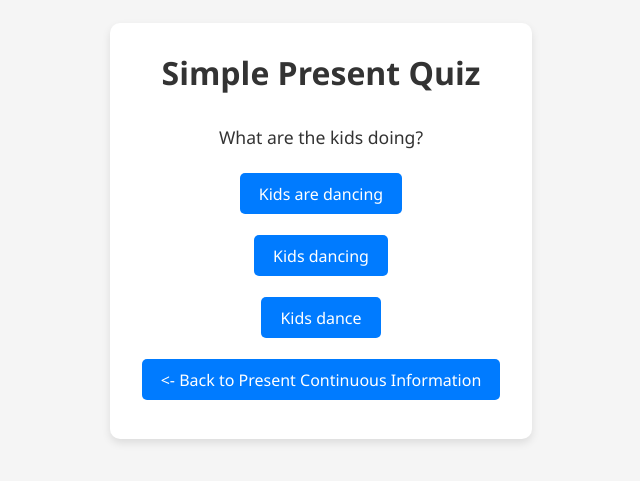
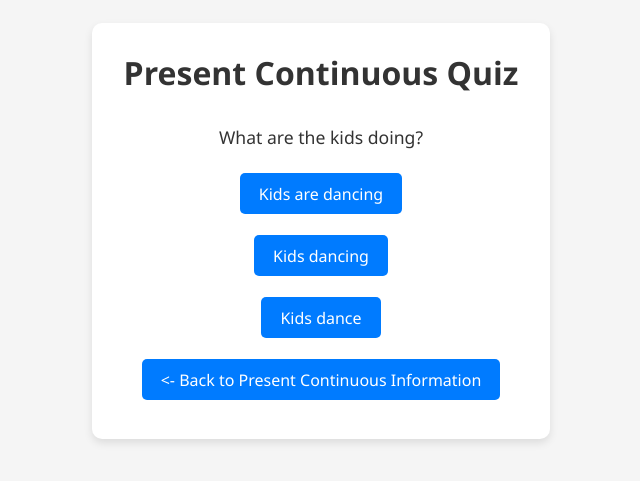
Before and after one commit to leodamac/english-class, a React (Vite) app: page /presentcontinuousquiz in a window 1280 px wide. Shown: the part 169-650 px from the top of the page, without its empty margins (319-959 px from the left). Built offline with nearby package versions, Linux system fonts and the light colour scheme.

Commit message:
Update PresentContinuousQuiz.tsx

```diff
--- a/src/pages/PresentContinuousQuiz/PresentContinuousQuiz.tsx
+++ b/src/pages/PresentContinuousQuiz/PresentContinuousQuiz.tsx
@@ -6,7 +6,7 @@ function PresentContinuousQuiz() {
   const navigate = useNavigate();
   return (
     <main>
-      <h1>Simple Present Quiz</h1>
+      <h1>Present Continuous Quiz</h1>
       <Quiz />
       <p></p>
       <button onClick={() => navigate("/presentcontinuousinfo")}>
```
